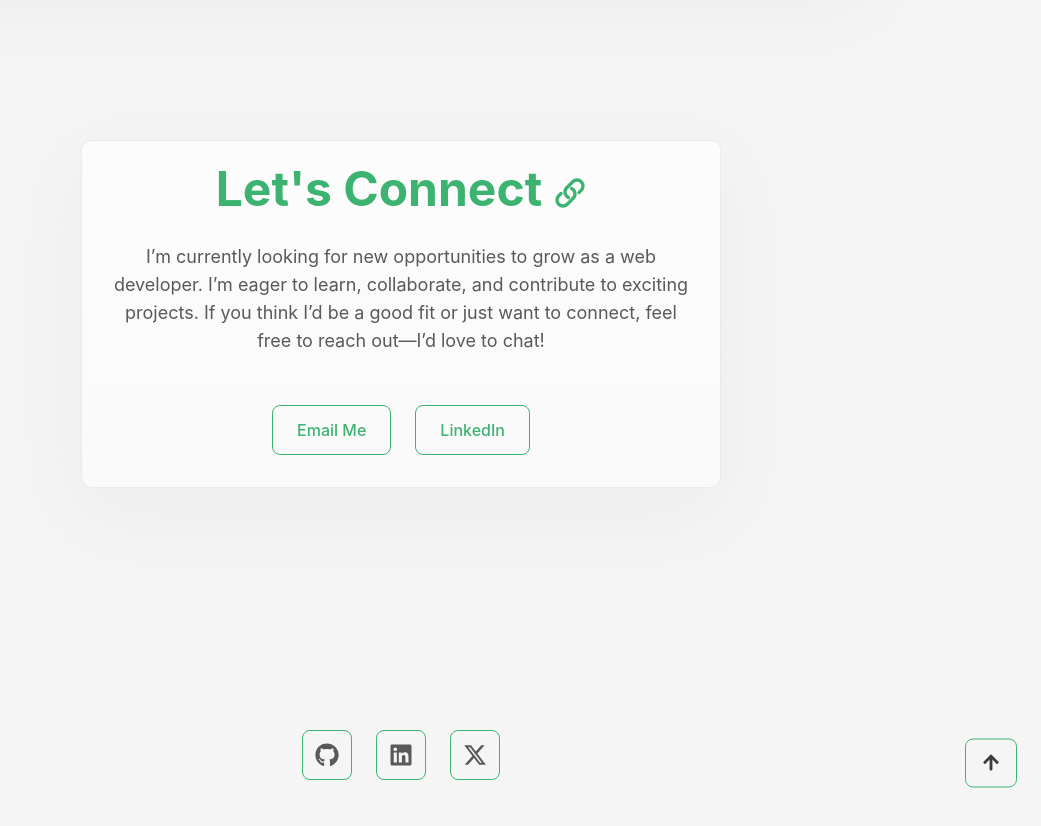
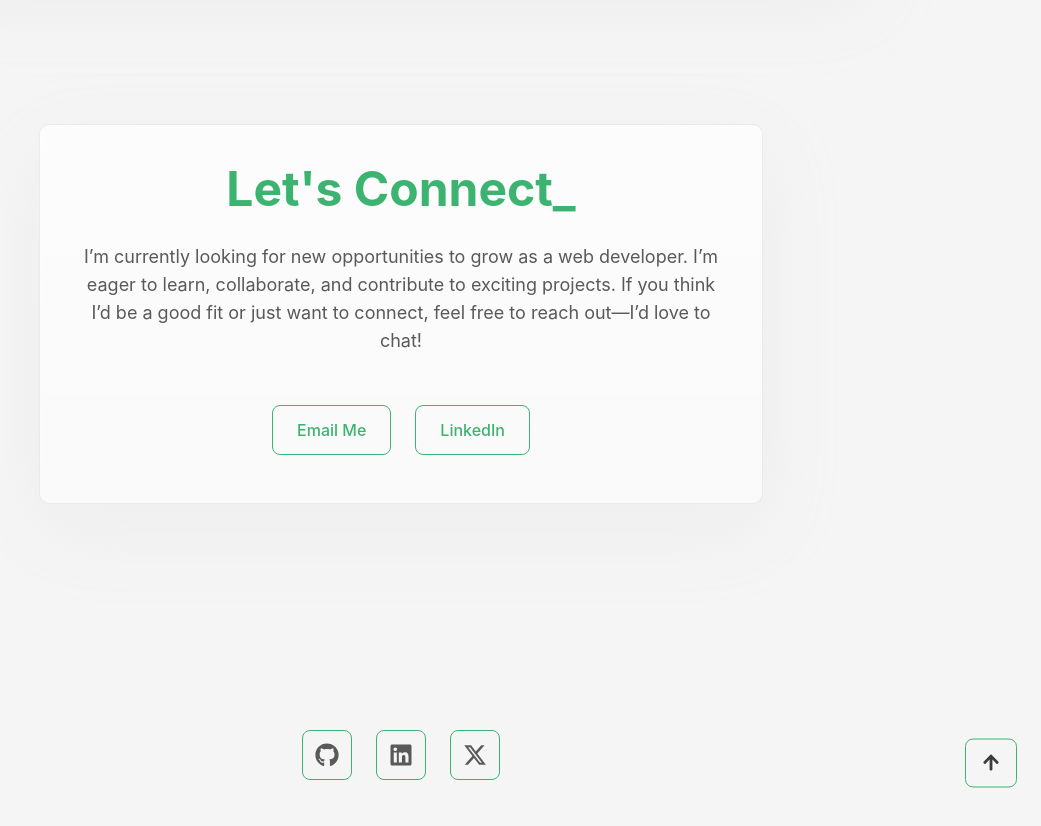
Before and after one commit to joanmrtnz/portfolio, a React (Vite) app: page / in a window 1280 px wide. Shown: the part 3680-4506 px from the top of the page, without its empty margins (239-1280 px from the left). Built offline with nearby package versions, Linux system fonts and the light colour scheme.

Commit message:
style: align contact section and simplify links

```diff
--- a/src/components/Contact.jsx
+++ b/src/components/Contact.jsx
@@ -7,32 +7,17 @@ export default function Contact() {
     <section
       ref={ref}
       id="contact"
-      className="min-h-[80vh] flex flex-col items-center justify-center text-center px-4 sm:px-10 md:px-12 lg:px-20 xl:px-32"
+      className="min-h-[80vh] flex flex-col items-center justify-center text-center px-4 sm:px-8 md:px-12 lg:px-20 xl:px-32"
     >
       <div
-        className={`section-readable group border border-[var(--green)] w-full max-w-[530px] md:max-w-screen-sm px-4 sm:px-7 py-6 rounded-lg transition-all duration-300 hover:shadow-[0_0_20px_5px_var(--green)]
+        className={`section-readable group border border-[var(--green)] w-full max-w-[980px] p-6 sm:p-8 md:p-10 transition-all duration-300 hover:shadow-[0_0_20px_5px_var(--green)]
         ${isVisible ? "opacity-100 translate-y-0" : "opacity-0 translate-y-5"}`}
       >
         <h2
           className={`text-3xl sm:text-5xl font-bold text-[var(--green)] transition-opacity duration-700
           ${isVisible ? "opacity-100 translate-y-0" : "opacity-0 translate-y-5"}`}
         >
-          Let&apos;s Connect
-          <svg
-            xmlns="http://www.w3.org/2000/svg"
-            fill="none"
-            viewBox="0 0 24 24"
-            strokeWidth="2.5"
-            stroke="var(--green)"
-            className="size-6 sm:size-8 inline-block ml-3 transition-transform duration-300 ease-in-out
-            group-hover:scale-110 group-hover:translate-x-1 group-hover:-translate-y-1"
-          >
-            <path
-              strokeLinecap="round"
-              strokeLinejoin="round"
-              d="M13.19 8.688a4.5 4.5 0 0 1 1.242 7.244l-4.5 4.5a4.5 4.5 0 0 1-6.364-6.364l1.757-1.757m13.35-.622 1.757-1.757a4.5 4.5 0 0 0-6.364-6.364l-4.5 4.5a4.5 4.5 0 0 0 1.242 7.244"
-            />
-          </svg>
+          Let&apos;s Connect_
         </h2>
 
         <p
@@ -46,8 +31,7 @@ export default function Contact() {
         <div className="flex flex-col sm:flex-row gap-4 sm:gap-6 mt-[30px] sm:mt-[50px] mb-2 items-center justify-center">
           <a
             href="mailto:info@jnmrtnz.com"
-            className="text-[var(--green)] border border-[var(--green)] px-4 py-2 sm:px-6 sm:py-3 rounded-lg font-medium hover:bg-[var(--white)]
-            hover:border-[var(--white)] hover:text-[var(--navy)] transition-all duration-300"
+            className="text-[var(--green)] border border-[var(--green)] px-4 py-2 sm:px-6 sm:py-3 rounded-lg font-medium underline-offset-4 transition-all duration-300 hover:underline focus-visible:underline focus:outline-none"
           >
             Email Me
           </a>
@@ -56,8 +40,7 @@ export default function Contact() {
             href="https://www.linkedin.com/in/joan-mart%C3%ADnez-744477136/"
             target="_blank"
             rel="noopener noreferrer"
-            className="text-[var(--green)] border border-[var(--green)] px-4 py-2 sm:px-6 sm:py-3 rounded-lg font-medium hover:bg-[var(--white)]
-            hover:border-[var(--white)] hover:text-[var(--navy)] transition-all duration-300"
+            className="text-[var(--green)] border border-[var(--green)] px-4 py-2 sm:px-6 sm:py-3 rounded-lg font-medium underline-offset-4 transition-all duration-300 hover:underline focus-visible:underline focus:outline-none"
           >
             LinkedIn
           </a>
```
